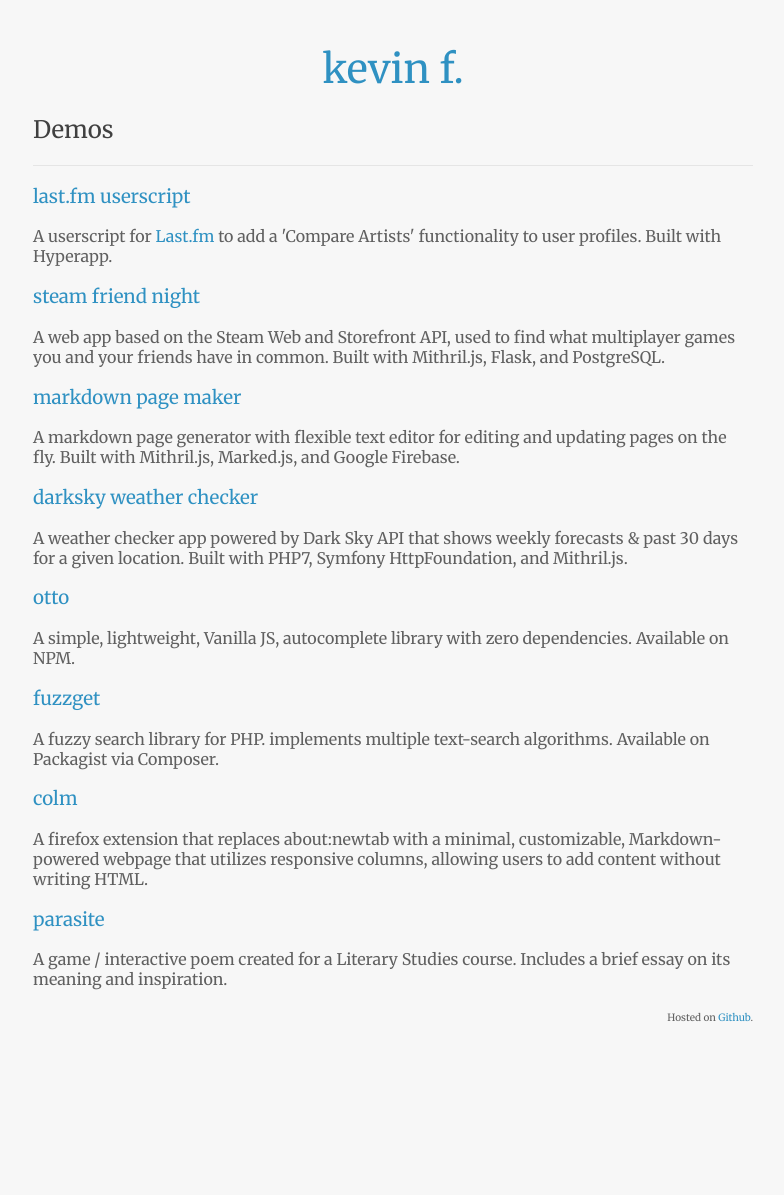
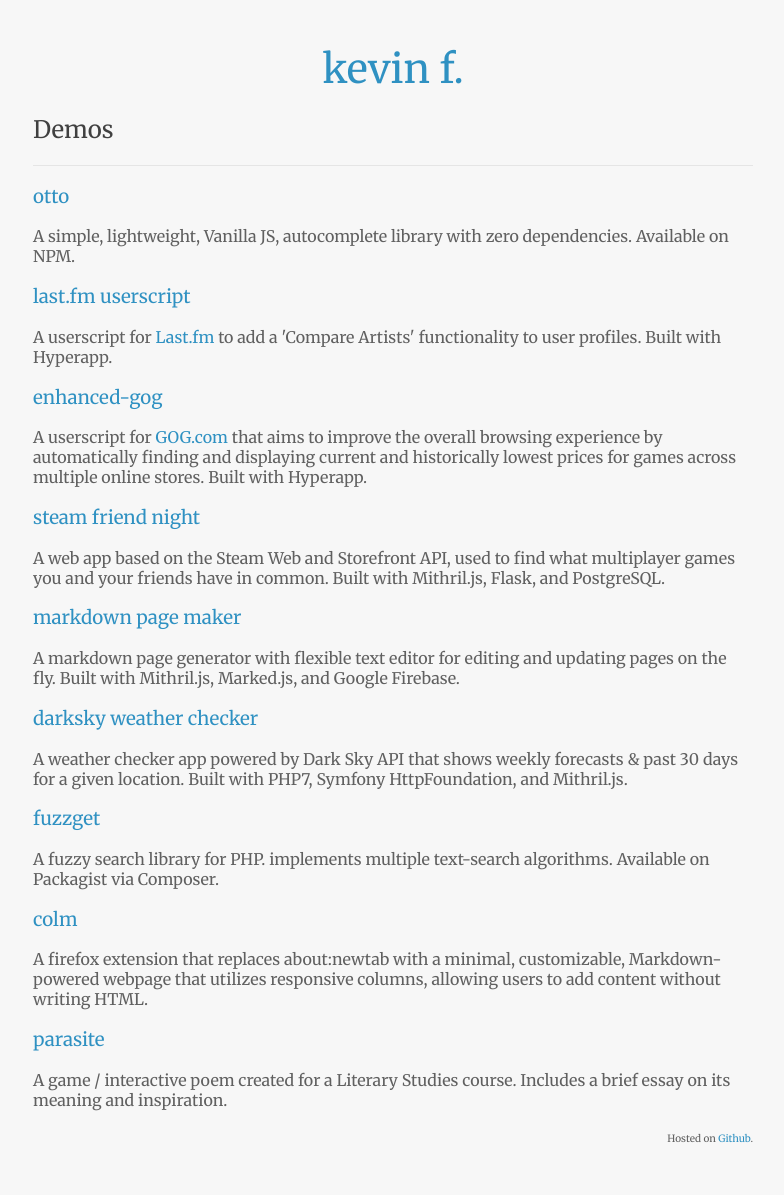
Before and after one commit to kevinfiol/kevinfiol.github.io, a Jekyll site: the page built from demos/index.html, in a window 1280 px wide. Shown: the whole page, without its empty margins (247-1031 px from the left). Built offline with Jekyll 4.4.1, drawn with Linux system fonts in a browser that asks for light colours; before the commit the page ends 1074 px from its top, so only the background shows below that.

Commit message:
added enhanced gog

```diff
--- a/demos/index.html
+++ b/demos/index.html
@@ -7,8 +7,14 @@ title: Kevin Fiol
 	<h2>Demos</h2>
     <hr>
 
+    <h3><a href="https://kevinfiol.com/otto">otto</a></h3>
+    <p>A simple, lightweight, Vanilla JS, autocomplete library with zero dependencies. Available on NPM.</p>
+
     <h3><a href="https://gitlab.com/kevinfiol/lastfm-artists-userscript">last.fm userscript</a></h3>
     <p>A userscript for <a href="https://www.last.fm/">Last.fm</a> to add a 'Compare Artists' functionality to user profiles. Built with Hyperapp.</p>
+
+    <h3><a href="https://gitlab.com/kevinfiol/enhanced-gog">enhanced-gog</a></h3>
+    <p>A userscript for <a href="https://gog.com/">GOG.com</a> that aims to improve the overall browsing experience by automatically finding and displaying current and historically lowest prices for games across multiple online stores. Built with Hyperapp.</p>
 
     <h3><a href="https://sfn.herokuapp.com/">steam friend night</a></h3>
     <p>A web app based on the Steam Web and Storefront API, used to find what multiplayer games you and your friends have in common. Built with Mithril.js, Flask, and PostgreSQL.</p>
```
Also changed, not shown: other parts of demos/index.html (+0 -3 lines).
